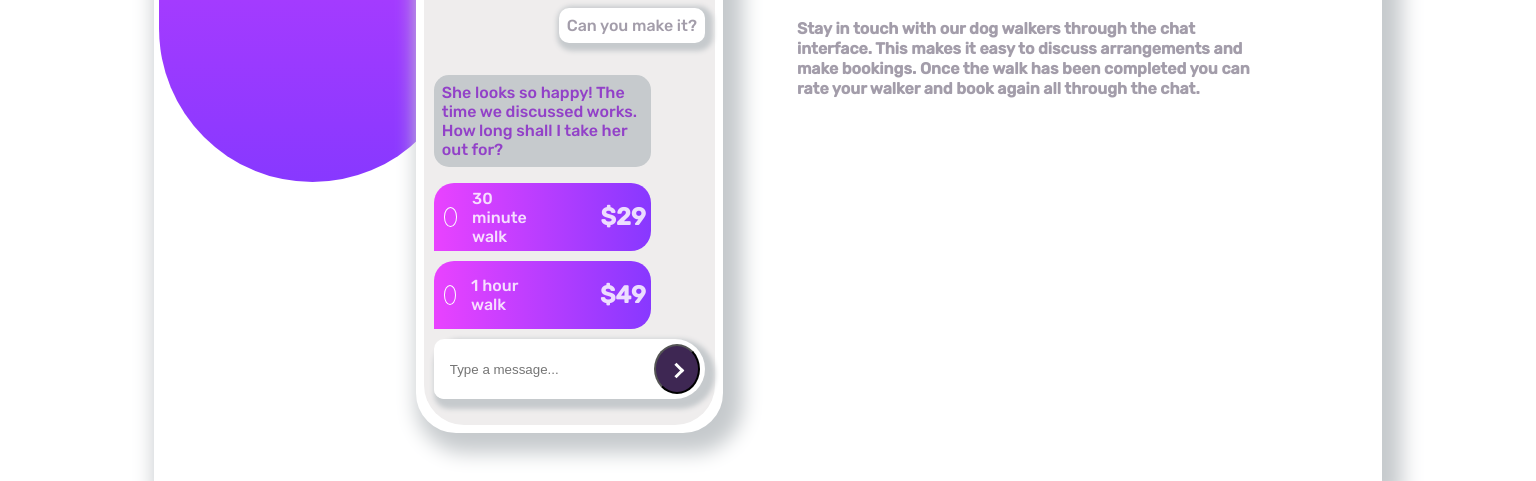
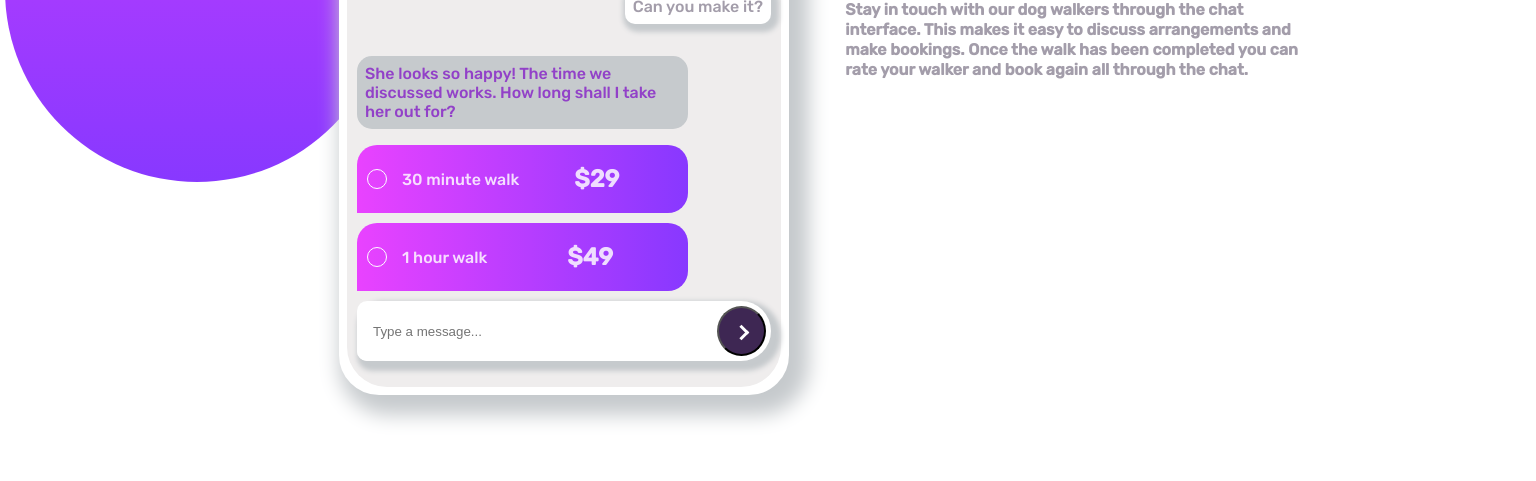
Before and after one commit to Oyasikelly/chat-app-css-illustration-master, a plain HTML site: page index.html in a window 1536 px wide. Shown: the part 460-941 px from the top of the page. After the commit the page ends 903 px from the top, so only its background shows below. Drawn offline with Linux system fonts and the light colour scheme; a web font is replaced by a local one.

Commit message:
Update style.css

```diff
--- a/style.css
+++ b/style.css
@@ -302,7 +302,7 @@ h3{
 
 }
     .container{
-        width:80%;
+        width:100%;
         display: flex;
         padding-top: 2rem;
         padding-bottom: 3rem;
@@ -310,7 +310,7 @@ h3{
 
     .phone{
         border: 8px solid white;
-        width:25%;
+        width:450px;
         background: #fff;
         height: auto;
         margin: auto;
```
